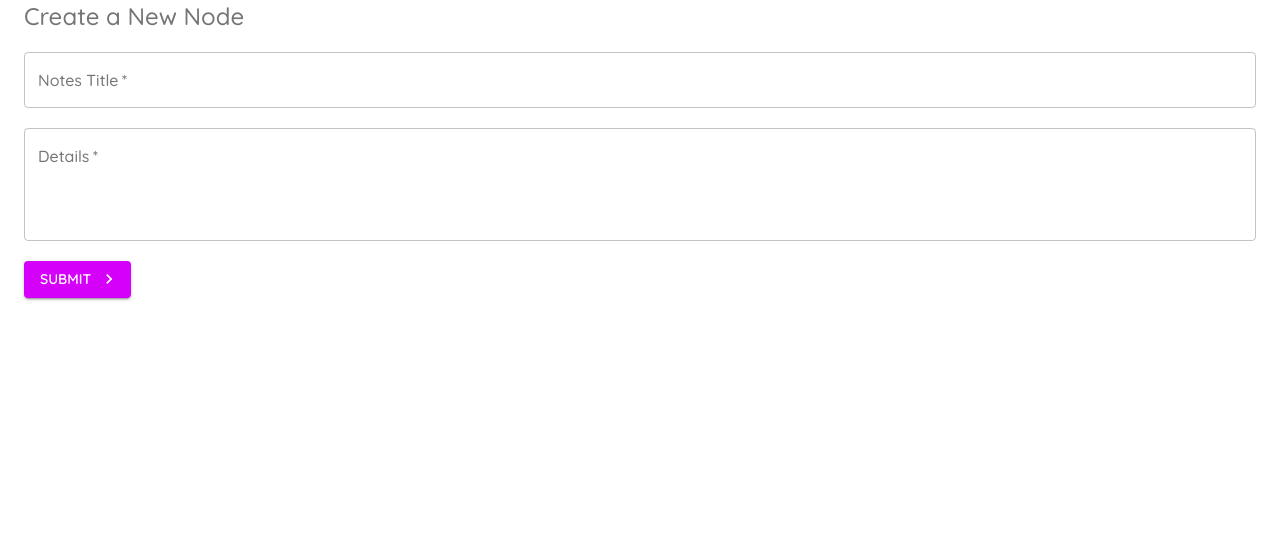
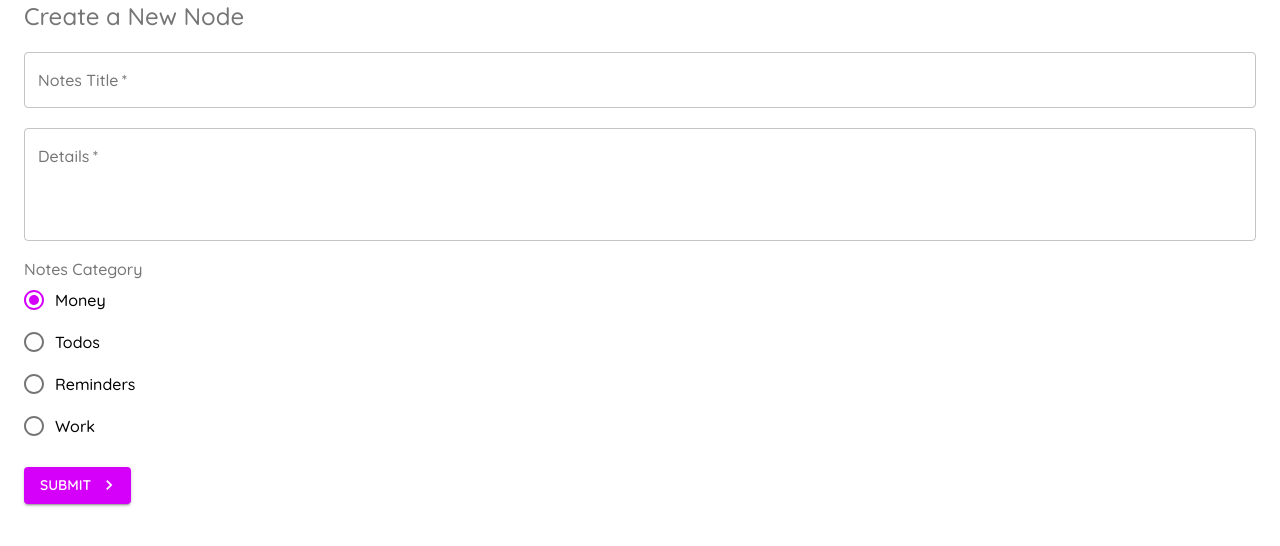
Before and after one commit to anukuljoshi/material-ui-net-ninja, a React (Create React App) app: page /create in a window 1280 px wide. Shown: the top 546 px of the page. Built offline with nearby package versions, Linux system fonts and the light colour scheme.

Commit message:
lesson-8

```diff
--- a/src/App.tsx
+++ b/src/App.tsx
@@ -1,7 +1,7 @@
 import { BrowserRouter as Router, Switch, Route } from "react-router-dom";
 
 import { createTheme, ThemeProvider } from '@material-ui/core';
-import { purple } from "@material-ui/core/colors";
+import { purple, teal } from "@material-ui/core/colors";
 
 import Notes from "./pages/Notes";
 import Create from "./pages/Create";
@@ -9,9 +9,7 @@ import Create from "./pages/Create";
 
 const theme = createTheme({
 	palette: {
-		primary: {
-			main: '#FEFEFE'
-		},
+		primary: teal,
 		secondary: purple
 	},
 	typography:{
--- a/src/pages/Create.tsx
+++ b/src/pages/Create.tsx
@@ -1,6 +1,6 @@
 import React, { useState } from "react";
 
-import { makeStyles, Typography, Button, Container, TextField } from "@material-ui/core";
+import { makeStyles, Typography, Button, Container, TextField, Radio, RadioGroup, FormControlLabel, FormLabel, FormControl } from "@material-ui/core";
 import { KeyboardArrowRight } from '@material-ui/icons'
 
 const useStyles = makeStyles({
@@ -20,6 +20,8 @@ const Create = () => {
 	const [titleError, setTitleError] = useState(false);
 	const [detailsError, setDetailsError] = useState(false);
 
+	const [category, setCategory] = useState('money');
+
 	const handleSubmit = (event: React.FormEvent) => {
 		event.preventDefault();
 
@@ -33,7 +35,7 @@ const Create = () => {
 			setDetailsError(true);
 		}
 		if(title && details){
-			console.log(title, details)
+			console.log(title, details, category)
 		}
 	}
 
@@ -54,7 +56,7 @@ const Create = () => {
 					className={classes.field}
 					label="Notes Title"
 					variant="outlined"
-					color="secondary"
+					color="primary"
 					fullWidth
 					required
 					error={titleError}
@@ -64,13 +66,24 @@ const Create = () => {
 					className={classes.field}
 					label="Details"
 					variant="outlined"
-					color="secondary"
+					color="primary"
 					fullWidth
 					required
 					multiline
 					rows={4}
 					error={detailsError}
 				></TextField>
+
+				<FormControl className={classes.field}>
+					<FormLabel>Notes Category</FormLabel>
+					<RadioGroup value={category} onChange={(e) => setCategory(e.target.value)}>
+						<FormControlLabel value="money" control={<Radio />} label={"Money"} />
+						<FormControlLabel value="todos" control={<Radio />} label={"Todos"} />
+						<FormControlLabel value="reminders" control={<Radio />} label={"Reminders"} />
+						<FormControlLabel value="work" control={<Radio />} label={"Work"} />
+					</RadioGroup>
+				</FormControl>
+
 				<Button
 					type="submit"
 					color="secondary"
```
